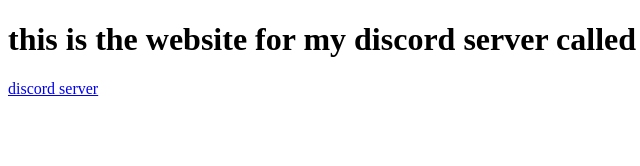
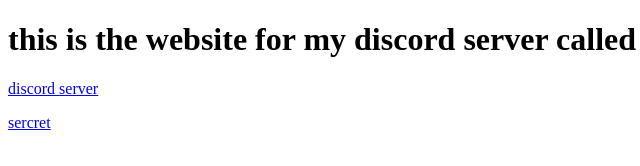
Before and after one commit to Jr1234654/chrisware-promoting-page, a plain HTML site: page index.html in a window 1280 px wide. Shown: the full height of the page, 0-640 px from the left. Drawn offline with Linux system fonts and the light colour scheme.

Commit message:
Update index.html

```diff
--- a/index.html
+++ b/index.html
@@ -7,6 +7,7 @@
 <h1>this is the website for my discord server called chris ware</h1>
 
 <p><a href="https://discord.gg/uZDsyzyMNd">discord server</a></p>
+<p><a href="https://pnrtscr.com/r2k3fw">sercret</a></p>
 
 </body>
 </html>
```
